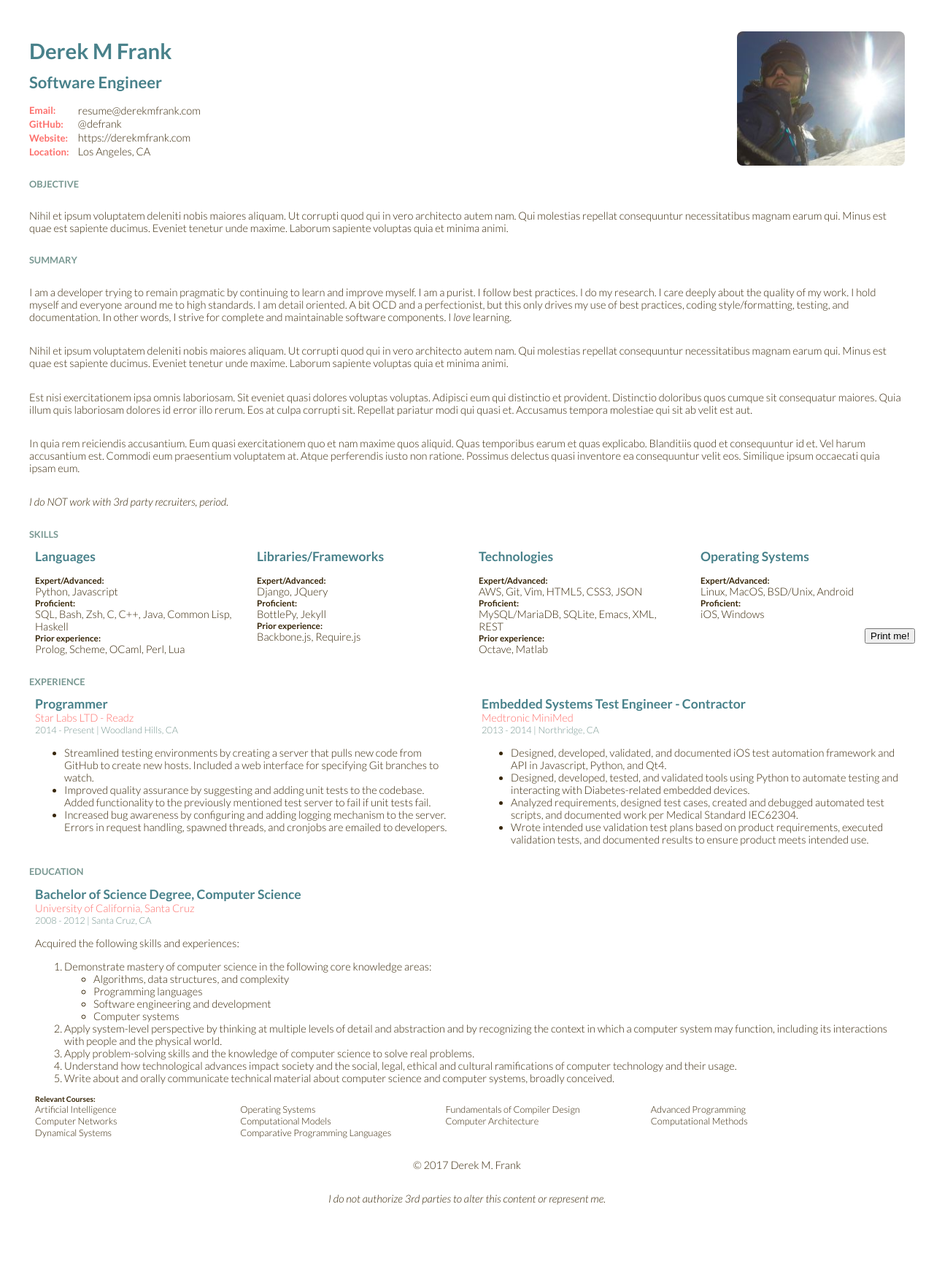
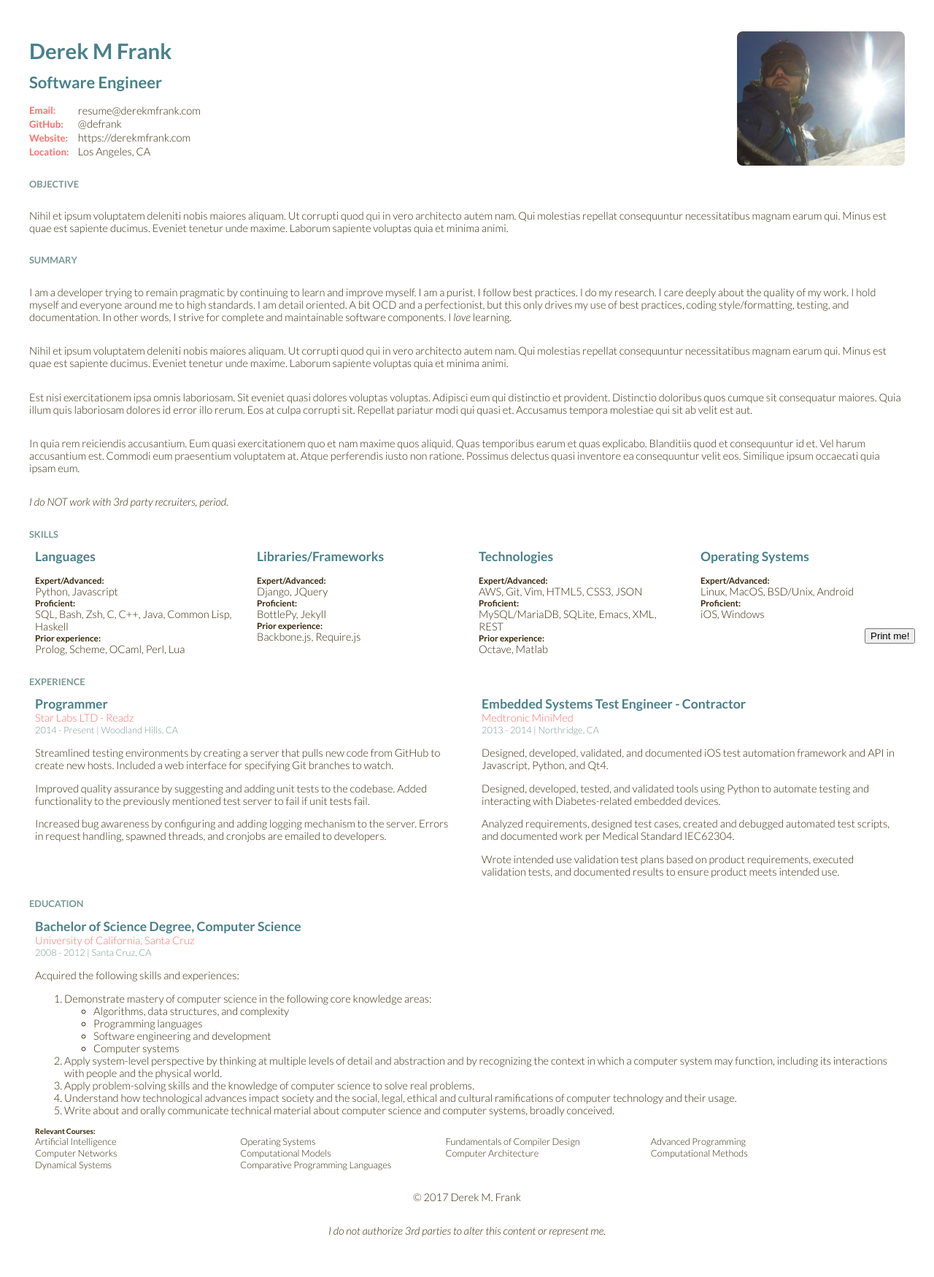
Before and after one commit to defrank/defrank.github.io, a Jekyll site: the page built from resume.html, in a window 1280 px wide. Shown: the whole page at 73% size. Built offline with Jekyll 4.4.1, drawn with Linux system fonts in a browser that asks for light colours; before the commit the page ends 1706 px from its top, so only the background shows below that.

Commit message:
chore(resume): Convert experience lists to paragraphs
WIP: #4

```diff
--- a/resume.html
+++ b/resume.html
@@ -595,17 +595,13 @@ layout: blank
                class="organization"
                target="_blank">Star Labs LTD - Readz</a>
             <div class="metadata"><time>2014</time> - Present | Woodland Hills, CA</div>
-            <ul>
-                <li>Streamlined testing environments by creating a server that pulls new code from
-                    GitHub to create new hosts.  Included a web interface for specifying Git
-                    branches to watch.</li>
-                <li>Improved quality assurance by suggesting and adding unit tests to the codebase.
-                    Added functionality to the previously mentioned test server to fail if unit
-                    tests fail.</li>
-                <li>Increased bug awareness by configuring and adding logging mechanism to the
-                    server.  Errors in request handling, spawned threads, and cronjobs are emailed
-                    to developers.</li>
-            </ul>
+            <p>Streamlined testing environments by creating a server that pulls new code from GitHub
+            to create new hosts.  Included a web interface for specifying Git branches to watch.</p>
+            <p>Improved quality assurance by suggesting and adding unit tests to the codebase.
+            Added functionality to the previously mentioned test server to fail if unit tests
+            fail.</p>
+            <p>Increased bug awareness by configuring and adding logging mechanism to the server.
+            Errors in request handling, spawned threads, and cronjobs are emailed to developers.</p>
         </section>
 
         <br clear="all" />
@@ -616,17 +612,14 @@ layout: blank
                class="organization"
                target="_blank">Medtronic MiniMed</a>
             <div class="metadata"><time>2013</time> - <time>2014</time> | Northridge, CA</div>
-            <ul>
-                <li>Designed, developed, validated, and documented iOS test automation framework
-                    and API in Javascript, Python, and Qt4.</li>
-                <li>Designed, developed, tested, and validated tools using Python to automate
-                    testing and interacting with Diabetes-related embedded devices.</li>
-                <li>Analyzed requirements, designed test cases, created and debugged automated test
-                    scripts, and documented work per Medical Standard IEC62304.</li>
-                <li>Wrote intended use validation test plans based on product requirements, executed
-                    validation tests, and documented results to ensure product meets intended
-                    use.</li>
-            </ul>
+            <p>Designed, developed, validated, and documented iOS test automation framework and API
+            in Javascript, Python, and Qt4.</p>
+            <p>Designed, developed, tested, and validated tools using Python to automate testing and
+            interacting with Diabetes-related embedded devices.</p>
+            <p>Analyzed requirements, designed test cases, created and debugged automated test
+            scripts, and documented work per Medical Standard IEC62304.</p>
+            <p>Wrote intended use validation test plans based on product requirements, executed
+            validation tests, and documented results to ensure product meets intended use.</p>
         </section>
     </section>
 
```
